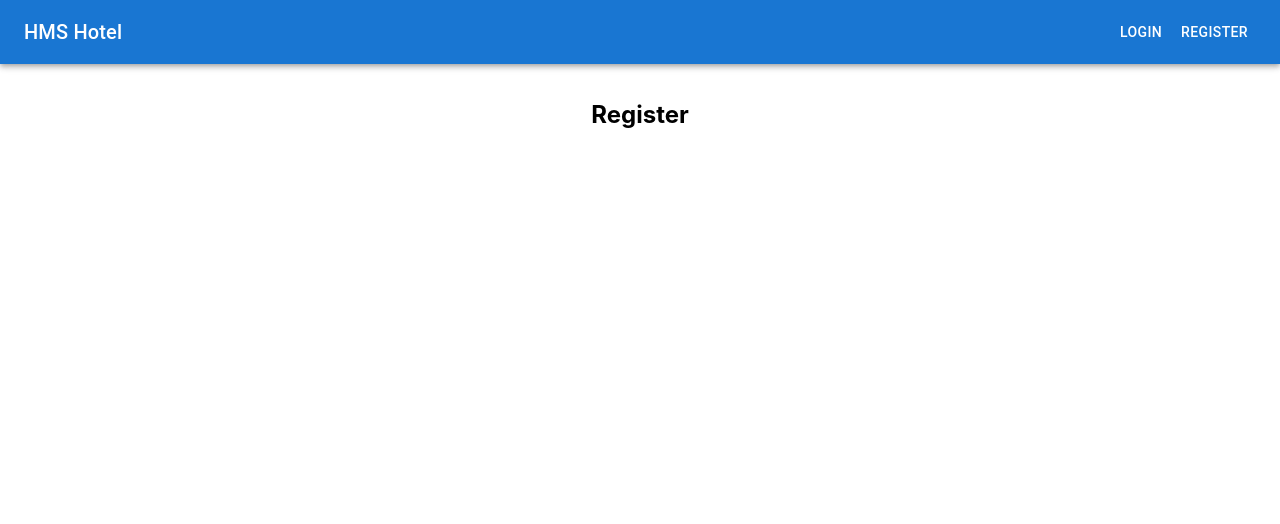
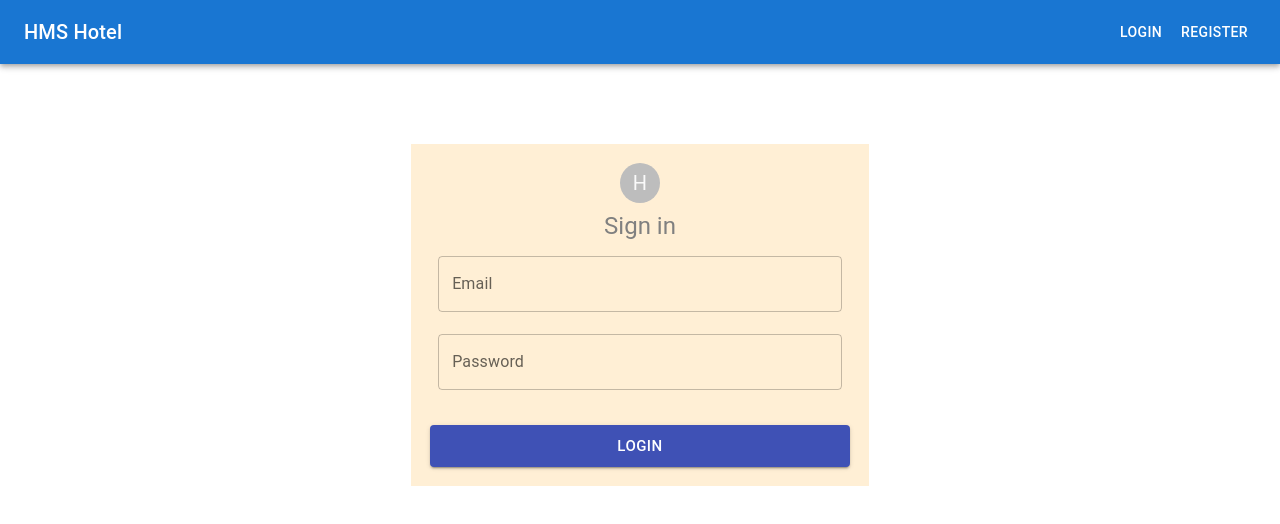
Before and after one commit to Arunkumar2611/Hotel-management-site, a React (Create React App) app: page /register in a window 1280 px wide. Shown: the top 524 px of the page. Built offline with nearby package versions, Linux system fonts and the light colour scheme.

Commit message:
working on registration form

```diff
--- a/src/component/register/register.jsx
+++ b/src/component/register/register.jsx
@@ -1,7 +1,67 @@
+import React, { useState } from "react";
+import { Wrapper, Div } from "./style";
+import { Typography, Button, Avatar } from "@material-ui/core";
+import { TextField } from "@mui/material";
+
 export default function Register() {
-    return (
-      <main style={{ padding: "1rem 0" }}>
-        <h2>Register</h2>
-      </main>
-    );
-  }
+  const [email, setEmail] = useState("");
+  const [password, setPassword] = useState("");
+
+  const handleEmail = (e) => {
+    setEmail(e.target.value);
+  };
+
+  const handlePassword = (e) => {
+    setPassword(e.target.value);
+  };
+
+  const handleSubmit = () => {
+    console.log("email is ", email);
+    console.log("password is ", password);
+    setEmail("");
+    setPassword("");
+  };
+
+  return (
+    <Wrapper>
+      <Div>
+      <Avatar>H</Avatar>
+      </Div>
+      <Div>
+        <Typography component="h1" variant="h5">
+          Sign in
+        </Typography>
+      </Div>
+      <form>
+        <Div>
+          <TextField
+            id="email"
+            label="Email"
+            type="email"
+            variant="outlined"
+            value={email}
+            onChange={handleEmail}
+            sx={{ m: 1, width: '40ch' }}
+          />
+        </Div>
+        <Div>
+          <TextField
+            id="password"
+            label="Password"
+            type="password"
+            variant="outlined"
+            value={password}
+            onChange={handlePassword}
+            sx={{ m: 1, width: '40ch' }}
+          />
+        </Div>
+        <br />
+        <Div>
+          <Button variant="contained" color="primary" fullWidth size="large" onClick={handleSubmit}>
+            Login
+          </Button>
+        </Div>
+      </form>
+    </Wrapper>
+  );
+}
--- /dev/null
+++ b/src/component/register/style.js
@@ -0,0 +1,17 @@
+import styled from 'styled-components'
+
+export const Wrapper = styled.section`
+  padding: 1em;
+  background: papayawhip;
+  width: auto;
+  height: auto;
+  flex-direction: column;
+    display: inline-flex;
+    align-items: center;
+    margin-block: 80px;
+`;
+
+export const Div= styled.div`
+padding: 0.2em;
+color: gray;
+`;
```
Also changed, not shown: 1 other file (tests, documents, lock files or other folders).
